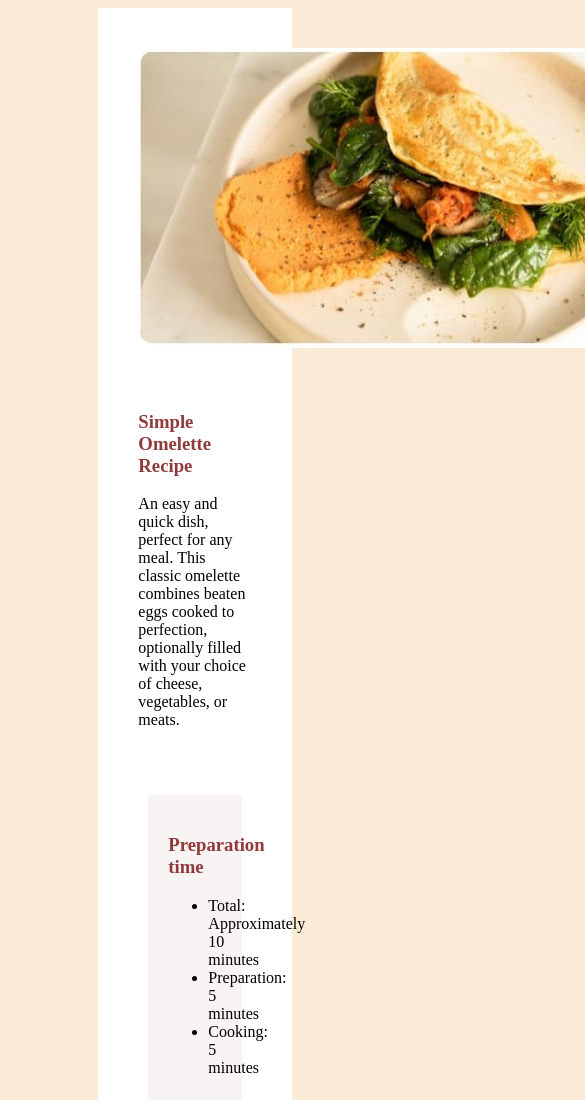
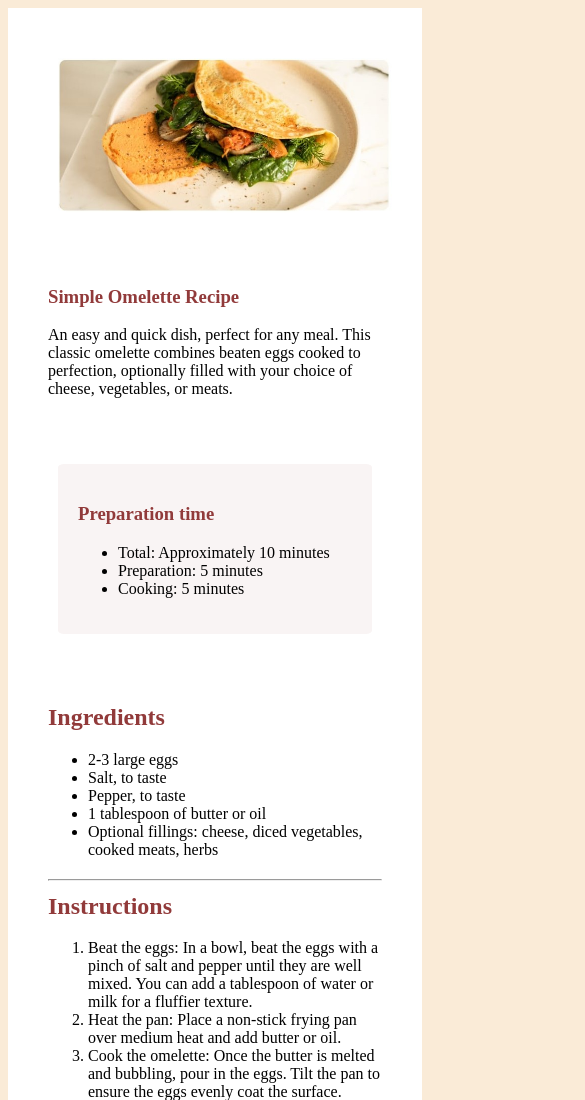
Before and after one commit to Ugohills1/RECIPE-PAGE-MAIN, a plain HTML site: page index.html in a window 390 px wide. Shown: the top 1100 px of the page, 585 px wide, since content can reach past the window. Drawn offline with Linux system fonts and the light colour scheme.

Commit message:
Recipe-Mobile-Destop

```diff
--- a/index.html
+++ b/index.html
@@ -11,7 +11,7 @@
 <body>
     <div id="Main-Container">
         <div id="image">
-            <img src="Recipe-design.jpg" width="580" height="300" alt="Recipe-design">
+            <img src="Recipe-design.jpg" alt="Recipe-design">
         </div>
         <div id="first-container">
             <h3>
--- a/style.css
+++ b/style.css
@@ -9,6 +9,10 @@ body {
 background-color: white;
 width: 41%;
 margin: auto;
+}
+img {
+    width: 100%;
+    padding: 10px;
 }
 h1,
 h2,
@@ -46,3 +50,13 @@ td {
 tr {
     border-bottom: 1px solid black;
 }
+
+@media only screen and (max-width: 426px) {
+    #Main-Container {
+        width: 100%;
+    }
+img {
+    width: 100%;
+    padding: 10px;
+}
+}
```
